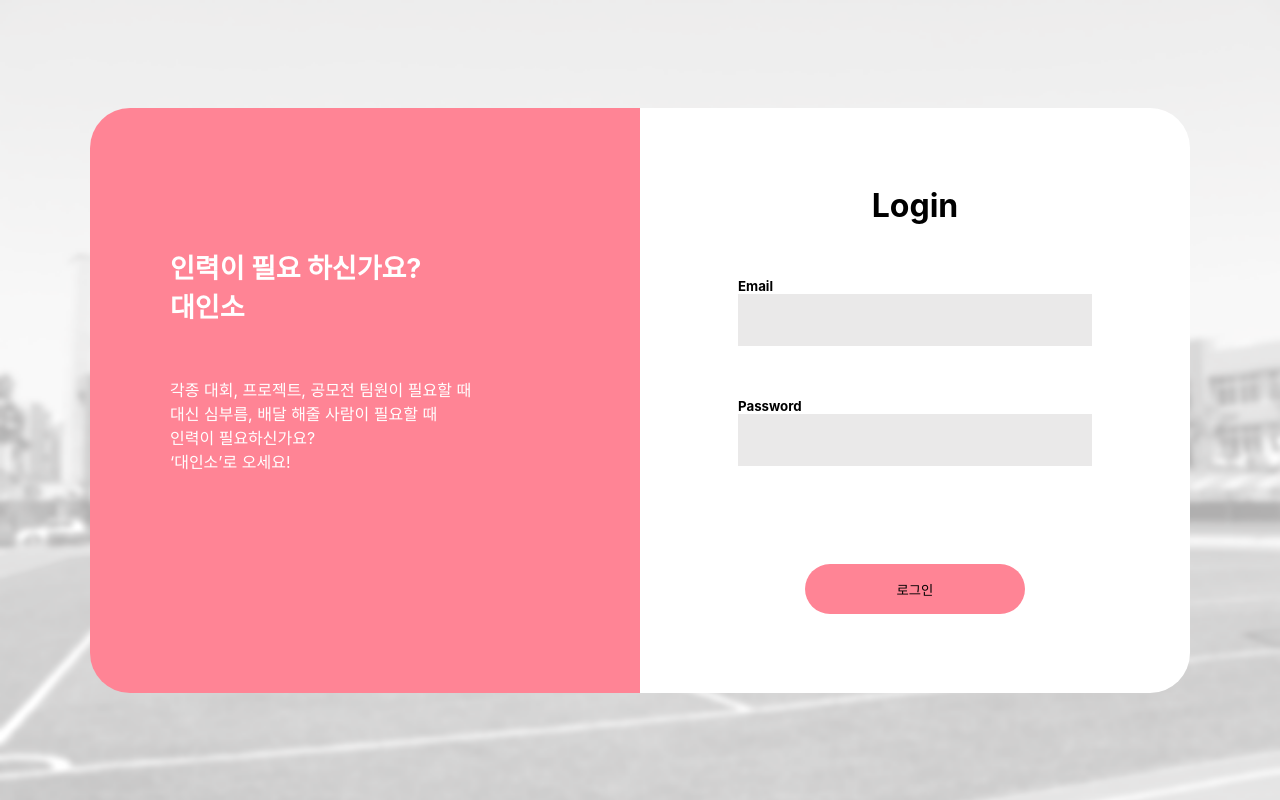
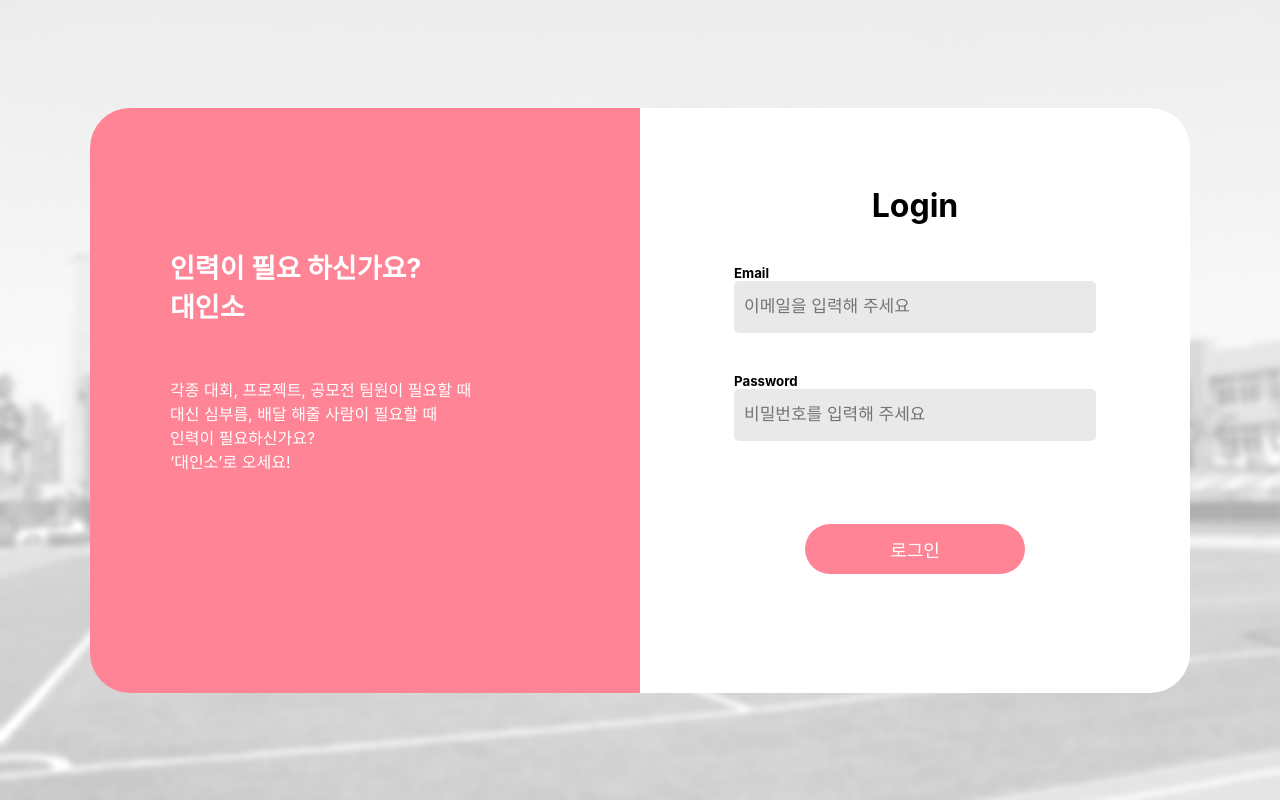
Before and after one commit to Woo-jae-and-Boys/2022_summer_hackathon_web_v1, a React (Create React App) app: page /login in a window 1280 px wide. Built offline with nearby package versions, Linux system fonts and the light colour scheme.

Commit message:
FIX: Login 구현

```diff
--- a/src/components/login/login.css
+++ b/src/components/login/login.css
@@ -99,9 +99,11 @@
     background-color: rgba(232, 231, 231, 0.885);
     width: 350px;
     height: 50px;
-    font-size: 20px;
+    font-size: 17px;
     border: 0;
     outline: 0;
+    border-radius: 5px;
+
 
 }
 
@@ -110,9 +112,10 @@
     width: 350px;
     height: 50px;
     margin-bottom: 60px;
-    font-size: 20px;
+    font-size: 17px;
     border: 0;
     outline: 0;
+    border-radius: 5px;
 
 }
 
@@ -127,3 +130,20 @@
     border: 0;
     outline: 0;
 }
+
+.main_button {
+    margin-bottom: 40px;
+}
+
+.in {
+    padding-left: 10px;
+}
+
+.inin {
+    padding-left: 10px;
+}
+
+.ininin {
+    font-size: 18px;
+    color: white;
+}
--- a/src/components/login/login.js
+++ b/src/components/login/login.js
@@ -25,14 +25,14 @@ const Login = () => {
                         <h1>Login</h1>
                         <div className="main_text">
                             <h5>Email</h5>
-                            <input type="text" />
+                            <input type="text" className="in" placeholder="이메일을 입력해 주세요" />
                         </div>
                         <div className="main_text_two">
                             <h5>Password</h5>
-                            <input type="text" />
+                            <input type="text" className="inin" placeholder="비밀번호를 입력해 주세요" />
                         </div>
                         <div className="main_button">
-                            <input type="button" value="로그인" />
+                            <input type="button" className="ininin" value="로그인" />
                         </div>
 
                     </div>
```
